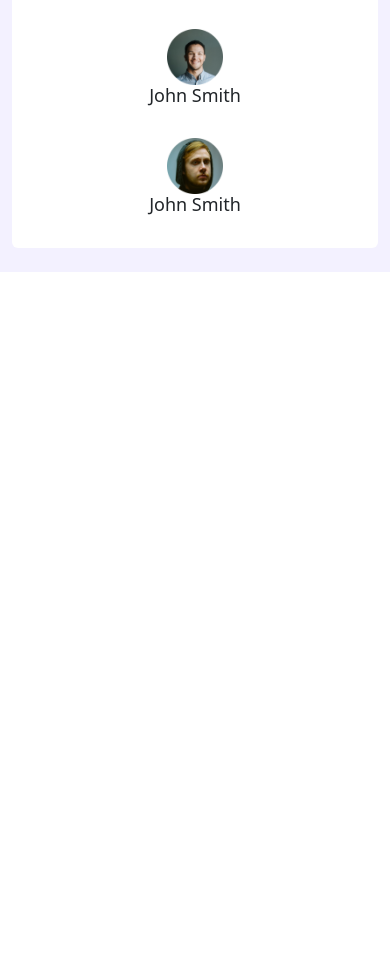
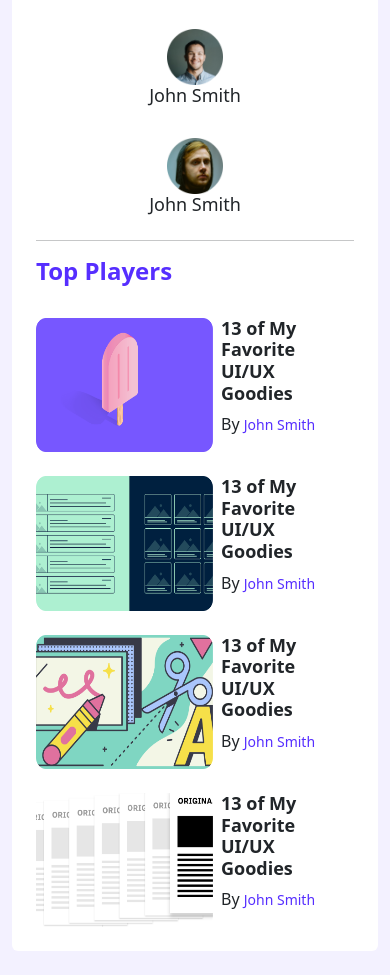
Before and after one commit to nurulhudda247/practice-Leader-Board-BS, a plain HTML site: page index.html in a window 390 px wide. Shown: the part 586-1561 px from the top of the page. Before the commit the page ends 858 px from the top, so only its background shows below. Drawn offline with nearby package versions, Linux system fonts and the light colour scheme.

Commit message:
responsive top blog

```diff
--- a/CSS/style.css
+++ b/CSS/style.css
@@ -26,3 +26,19 @@ font-weight: 600;
 .player-name{
     font-size: 18px;
 }
+
+.blog-img{
+    width: 177px;
+}
+
+.blog-title{
+    font-size: 18px;
+}
+
+.author .author-name{
+    font-size: 14px;
+}
+
+.author-name{
+    color: #562EFF;
+}
--- a/index.html
+++ b/index.html
@@ -11,8 +11,9 @@
     <!-- Nav Section Start -->
 
         <nav class="navbar navbar-expand-lg nav-bg">
+            <div class="container">
                 <div class="container-fluid d-flex justify-content-center justify-content-sm-between justify-content-md-between">
-                <a class="navbar-brand text-white d-flex" href="#">
+                    <a class="navbar-brand text-white d-flex align-items-center" href="#">
                         <img class="logo" src="./images/icons/logo.png" alt="">
                         <h2 class="fw-bold mx-2">Idea</h2>
                     </a>
@@ -34,6 +35,7 @@
                         </ul>
                     </div>
                 </div>
+            </div>
         </nav>
 
         <!-- Nav Section Ends Here -->
@@ -41,7 +43,7 @@
         <!-- Main Section Starts Here -->
 
         <section class="main body-bg">
-            <div class="container pb-4" id="top-player">
+            <div class="container pb-4">
                 <div class="row">
                     <div class="col-md-1">
                         <!-- Empty -->
@@ -75,6 +77,42 @@
                                 <h2 class="player-name px-2">John Smith</h2>
                             </div>
                             </div>
+
+                        <!-- Top Player Section Ends -->
+                            <hr class="nav-bg">
+                        <!-- Top Blog Section Starts -->
+
+                        <h2 class="section-title fw-bold">Top Players</h2>
+                            <div class="row">
+                                <div class="col-md-12 col-lg-6 d-flex gy-4">
+                                    <img src="./images/blogs/blog-1.png" class="blog-img" alt="">
+                                    <div class="blog-info px-2">
+                                        <h3 class="blog-title fw-bold">13 of My Favorite UI/UX Goodies</h3>
+                                        <p class="author">By <span class="author-name">John Smith</span></p>
+                                    </div>
+                                </div>
+                                <div class="col-md-12 col-lg-6 d-flex gy-4">
+                                    <img src="./images/blogs/blog-2.png" class="blog-img" alt="">
+                                    <div class="blog-info px-2">
+                                        <h3 class="blog-title fw-bold">13 of My Favorite UI/UX Goodies</h3>
+                                        <p class="author">By <span class="author-name">John Smith</span></p>
+                                    </div>
+                                </div>
+                                <div class="col-md-12 col-lg-6 d-flex gy-4">
+                                    <img src="./images/blogs/blog-3.png" class="blog-img" alt="">
+                                    <div class="blog-info px-2">
+                                        <h3 class="blog-title fw-bold">13 of My Favorite UI/UX Goodies</h3>
+                                        <p class="author">By <span class="author-name">John Smith</span></p>
+                                    </div>
+                                </div>
+                                <div class="col-md-12 col-lg-6 d-flex gy-4">
+                                    <img src="./images/blogs/blog-4.png" class="blog-img" alt="">
+                                    <div class="blog-info px-2">
+                                        <h3 class="blog-title fw-bold">13 of My Favorite UI/UX Goodies</h3>
+                                        <p class="author">By <span class="author-name">John Smith</span></p>
+                                    </div>
+                                </div>
+                            </div>
                         </div>
                     </div>
                     <div class="col-md-1">
```
Lines whose indentation alone changed are shown as unchanged.
